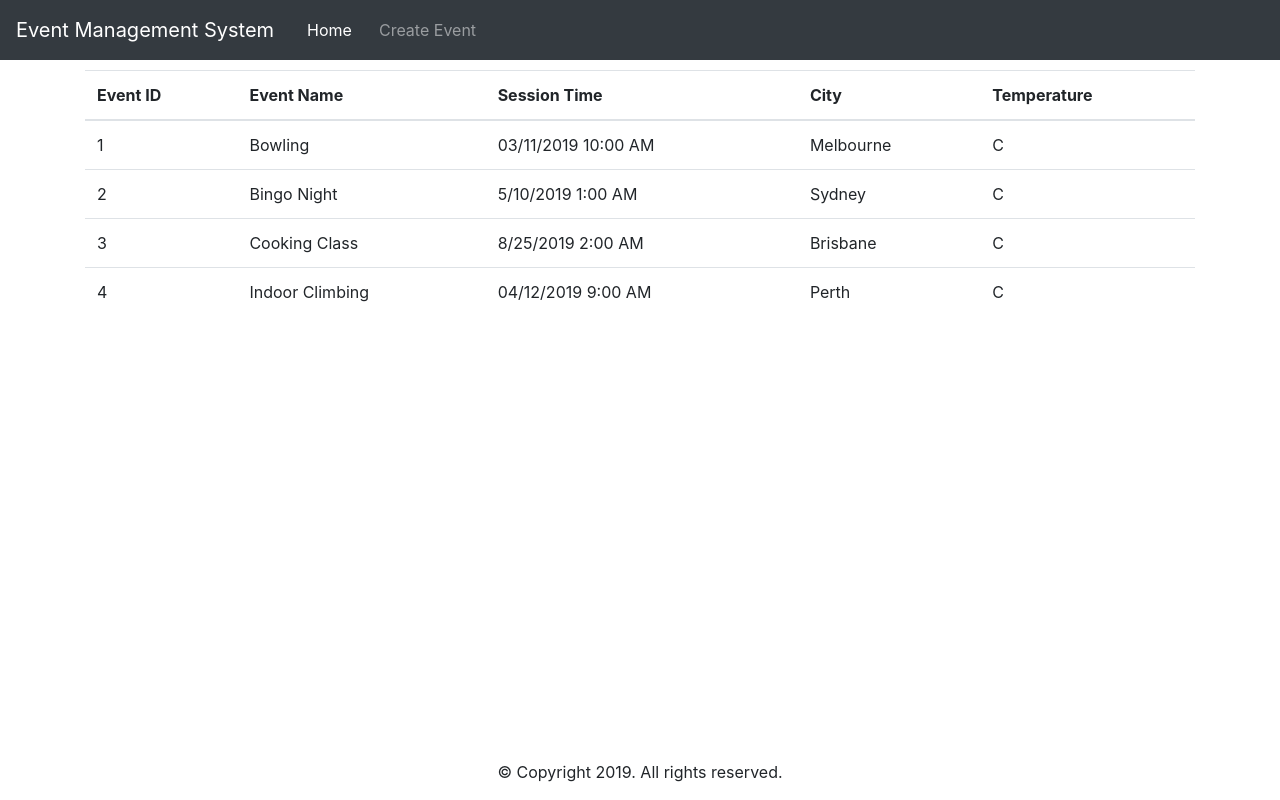
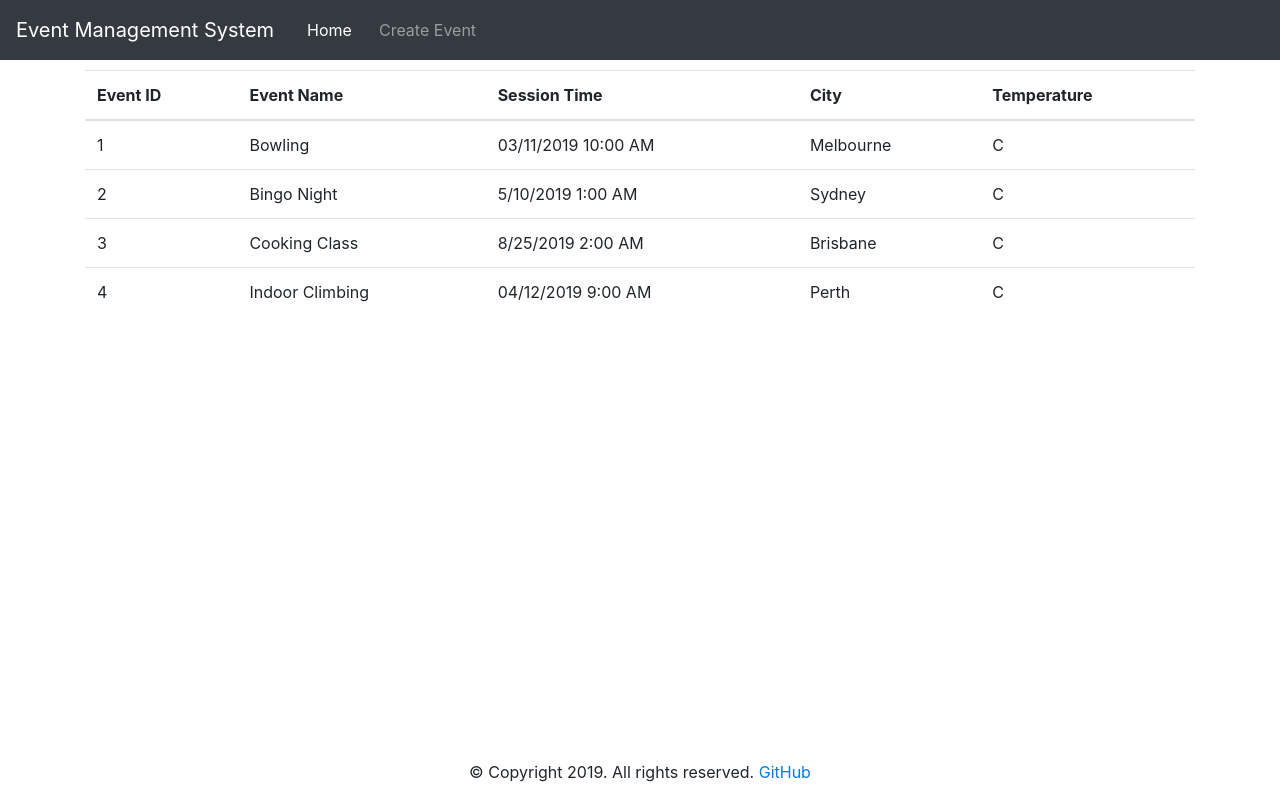
Before and after one commit to inder89/Event-Management, an Angular app: page /home in a window 1280 px wide. Built offline with nearby package versions, Linux system fonts and the light colour scheme; no server answers.

Commit message:
:bulb: adding GitHub link

```diff
--- a/src/app/footer/footer.component.html
+++ b/src/app/footer/footer.component.html
@@ -1,3 +1,4 @@
 <footer class="footer navbar-fixed-bottom">
-  <p class="text-xs-center">© Copyright 2019. All rights reserved.</p>
+  <p class="text-xs-center">© Copyright 2019. All rights reserved. <a href="https://github.com/inder89/Event-Management"
+      target="_blank">GitHub</a></p>
 </footer>
```
